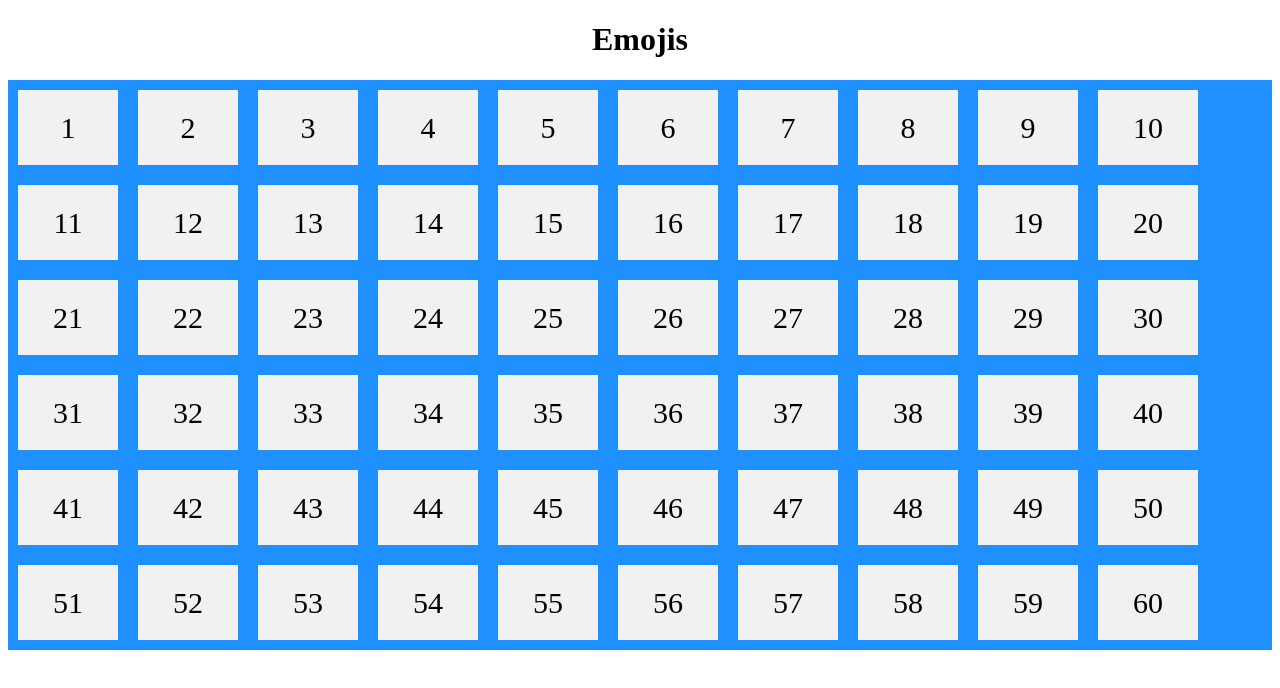
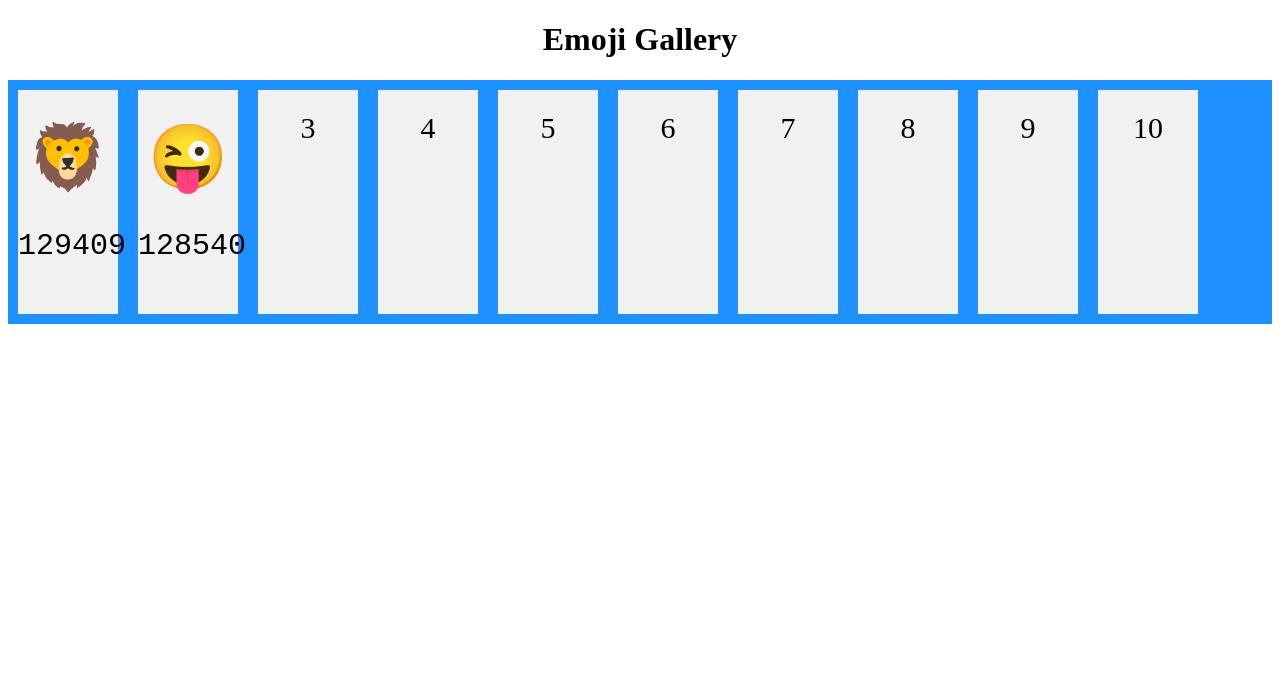
Before and after one commit to ahme0543/mtm6302-emoji-ahme0543, a plain HTML site: page index.html in a window 1280 px wide. Drawn offline with Linux system fonts and the light colour scheme.

Commit message:
text-3 adding emojis

```diff
--- a/index.html
+++ b/index.html
@@ -1,10 +1,10 @@
 <!DOCTYPE html>
-<html lang="en">
+<html>
   <head>
     <meta charset="UTF-8">
-    <meta http-equiv="X-UA-Compatible" content="IE=edge">
-    <meta name="viewport" content="width=device-width, initial-scale=1.0">
-    <title>Document</title>
+    <title>Emoji Gallery</title>
+    <link rel="stylesheet" href="reset.css">
+    <link rel="stylesheet" href="style.css">
     <style>
         .flex-container {
           display: flex;
@@ -28,12 +28,26 @@
 
   </head>
   <body>
-
-    <h1>Emojis</h1>
+    <div class="container">
+      <h1>Emoji Gallery</h1>
+      <div id="emoji-gallery"></div>
+    </div>
 
     <div class="flex-container">
-    <div>1</div>
-    <div>2</div>
+        <div>
+            <p style="text-align: center;">
+            <span style="font-size: 4rem;">&#129409;</span><br>
+            <code>129409</code>
+          </p>
+        </div>
+
+
+        <div>
+            <p style="text-align: center;">
+                <span style="font-size: 4rem;">&#128540;</span><br>
+                <code>128540</code>
+        </div>
+
         <div>3</div>
         <div>4</div>
         <div>5</div>
@@ -45,75 +59,6 @@
 
     </div>
 
-<div class="flex-container">
-<div>11</div>
-    <div>12</div>
-    <div>13</div>
-    <div>14</div>
-    <div>15</div>
-    <div>16</div>
-    <div>17</div>
-    <div>18</div>
-    <div>19</div>
-    <div>20</div>
-</div>
-
-<div class="flex-container">
-    <div>21</div>
-        <div>22</div>
-        <div>23</div>
-        <div>24</div>
-        <div>25</div>
-        <div>26</div>
-        <div>27</div>
-        <div>28</div>
-        <div>29</div>
-        <div>30</div>
-    </div>
-
-
-    <div class="flex-container">
-        <div>31</div>
-            <div>32</div>
-            <div>33</div>
-            <div>34</div>
-            <div>35</div>
-            <div>36</div>
-            <div>37</div>
-            <div>38</div>
-            <div>39</div>
-            <div>40</div>
-        </div>
-
-
-    <div class="flex-container">
-            <div>41</div>
-                <div>42</div>
-                <div>43</div>
-                <div>44</div>
-                <div>45</div>
-                <div>46</div>
-                <div>47</div>
-                <div>48</div>
-                <div>49</div>
-                <div>50</div>
-            </div>
-
-
-    <div class="flex-container">
-                <div>51</div>
-                    <div>52</div>
-                    <div>53</div>
-                    <div>54</div>
-                    <div>55</div>
-                    <div>56</div>
-                    <div>57</div>
-                    <div>58</div>
-                    <div>59</div>
-                    <div>60</div>
-                </div>
-
-
-
+    <script src="script.js"></script>
   </body>
 </html>
--- /dev/null
+++ b/script.js
@@ -0,0 +1,18 @@
+// Get a reference to the gallery container
+const galleryContainer = document.getElementById('emoji-gallery');
+
+
+
+// Create a div element for each emoji character and add it to the gallery container
+emojis.forEach((emoji) => {
+  const emojiElement = document.createElement('div');
+  emojiElement.innerHTML = emoji.char;
+  emojiElement.classList.add('emoji');
+
+  const hexElement = document.createElement('div');
+  hexElement.textContent = emoji.hex;
+  hexElement.classList.add('hex');
+
+  emojiElement.appendChild(hexElement);
+  galleryContainer.appendChild(emojiElement);
+});
--- a/styles.css
+++ b/styles.css
@@ -0,0 +1,75 @@
+
+       /* reset.css */
+
+/* Remove default margin and padding */
+* {
+    margin: 0;
+    padding: 0;
+  }
+
+  /* Set box-sizing to border-box for all elements */
+  *,
+  *::before,
+  *::after {
+    box-sizing: border-box;
+  }
+
+  /* Set font-size to 62.5% for easier rem calculations */
+  html {
+    font-size: 62.5%;
+  }
+
+  /* Set a default background color */
+  body {
+    background-color: #f2f2f2;
+  }
+
+
+  /* style.css */
+
+/* Container for the gallery */
+.container {
+    max-width: 1200px;
+    margin: 0 auto;
+    padding: 2rem;
+  }
+
+  /* Header for the gallery */
+  h1 {
+    text-align: center;
+    font-size: 3rem;
+    margin-bottom: 2rem;
+  }
+
+  /* Flexbox gallery */
+  #emoji-gallery {
+    display: flex;
+    flex-wrap: wrap;
+    justify-content: center;
+  }
+
+  /* Style for each emoji */
+  .emoji {
+    font-size: 3rem;
+    padding: 1rem;
+    margin: 0.5rem;
+    border-radius: 0.5rem;
+    background-color: white;
+    box-shadow: 0px 0px 10px rgba(0, 0, 0, 0.2);
+    display: flex;
+    flex-direction: column;
+    align-items: center;
+    transition: transform 0.2s ease-in-out;
+  }
+
+  /* Hover effect for each emoji */
+  .emoji:hover {
+    transform: scale(1.1);
+  }
+
+  /* Style for the hexadecimal reference */
+  .hex {
+    font-size: 1.2rem;
+    margin-top: 0.5rem;
+    color: gray;
+  }
```
Lines whose indentation alone changed are shown as unchanged.
